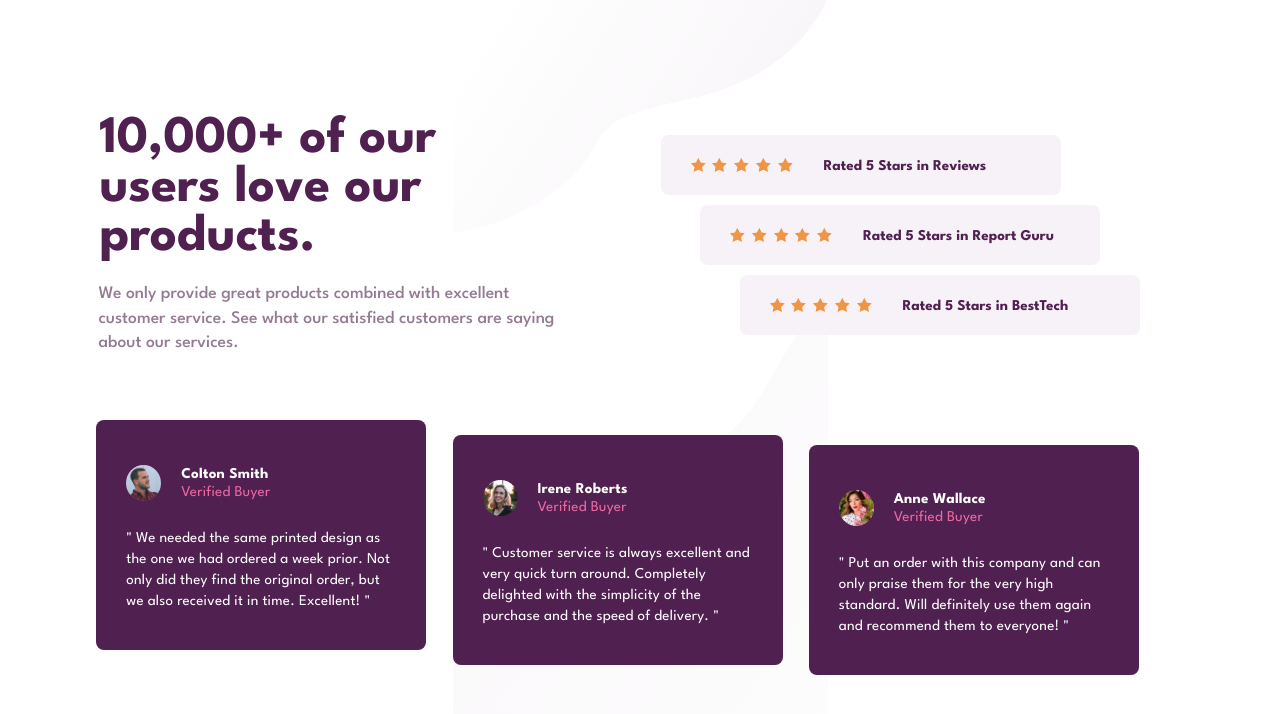
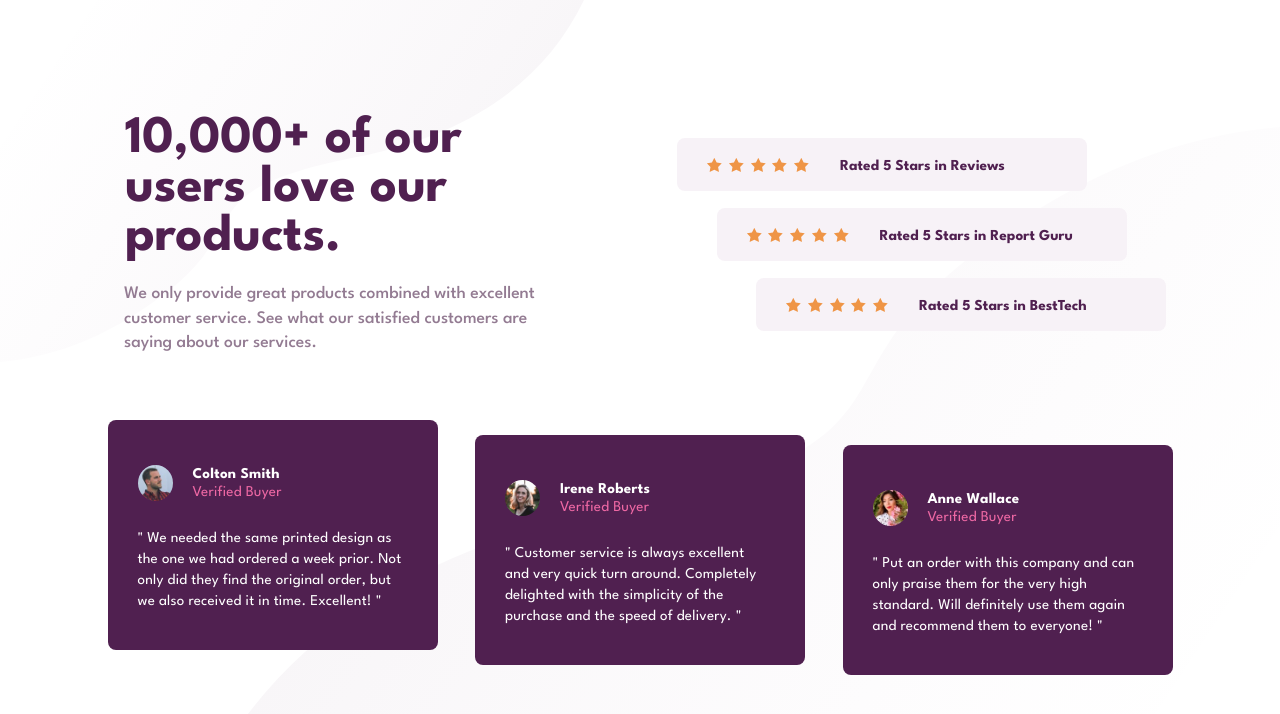
Before and after one commit to casey-bot/social-proof-section-master, a plain HTML site: page index.html in a window 1280 px wide. Drawn offline with Linux system fonts and the light colour scheme.

Commit message:
second commit

```diff
--- a/index.css
+++ b/index.css
@@ -1,14 +1,4 @@
-/*### Primary
 
-Very Dark Magenta: hsl(300, 43%, 22%)
-Soft Pink: hsl(333, 80%, 67%)
-
-### Neutral
-
-Dark Grayish Magenta: hsl(303, 10%, 53%)
-Light Grayish Magenta: hsl(300, 24%, 96%)
-White: hsl(0, 0%, 100%)
-*/
 
 * {
     margin: 0;
@@ -42,12 +32,13 @@ body {
 
 .intro {
     width: 90%;
-    margin-left: 19px;
+    margin-left: 20px;
 }
 
 header {
     text-align: center;
     width: 90%;
+    margin: 0 30px 0 10px;
 
 }
 
@@ -110,7 +101,7 @@ picture > img {
     align-items: center;
     justify-content: space-between;
     align-content: center;
-    margin: 30px 0 0 0;
+    margin-top: 40px;
 
 }
 
@@ -162,6 +153,15 @@ span {
 
 @media (min-width: 640px) {
 
+    body {
+        background-image: url(./images/bg-pattern-top-desktop.svg), url(./images/bg-pattern-bottom-desktop.svg);
+        background-repeat: no-repeat;
+        background-position: top left, bottom right;
+    }
+
+
+
+
     .container {
         width: 1200px;
         height: 600px;
@@ -173,6 +173,7 @@ span {
         flex-direction: row;
         height: 300px;
         width: 1200px;
+        margin-left: 50px;
     }
 
     header {
@@ -208,8 +209,8 @@ span {
     }
 
     .rating {
-        width: 400px;
-        height: 60px;
+        width: 410px;
+        height: 53px;
         display: flex;
         align-items: center;
         justify-content: flex-start;
@@ -220,6 +221,7 @@ span {
 
     .rating > p {
         padding: 0 0 8px 28px;
+        font-size: .95rem;
     }
 
     .rating:first-of-type {
@@ -244,9 +246,9 @@ span {
         flex-direction: row;
         align-items: center;
         justify-content: space-evenly;
-        align-content: stretch;
+        align-content: center;
         margin-top: -30px;
-        padding-right: 75px;
+        padding-right: 30px;
     }
 
     .buyer {
@@ -267,6 +269,7 @@ span {
 
     .buyer:nth-of-type(2) {
         margin-top: 45px;
+        padding-right: 15px;
     }
 
     .buyer:nth-of-type(3) {
```
